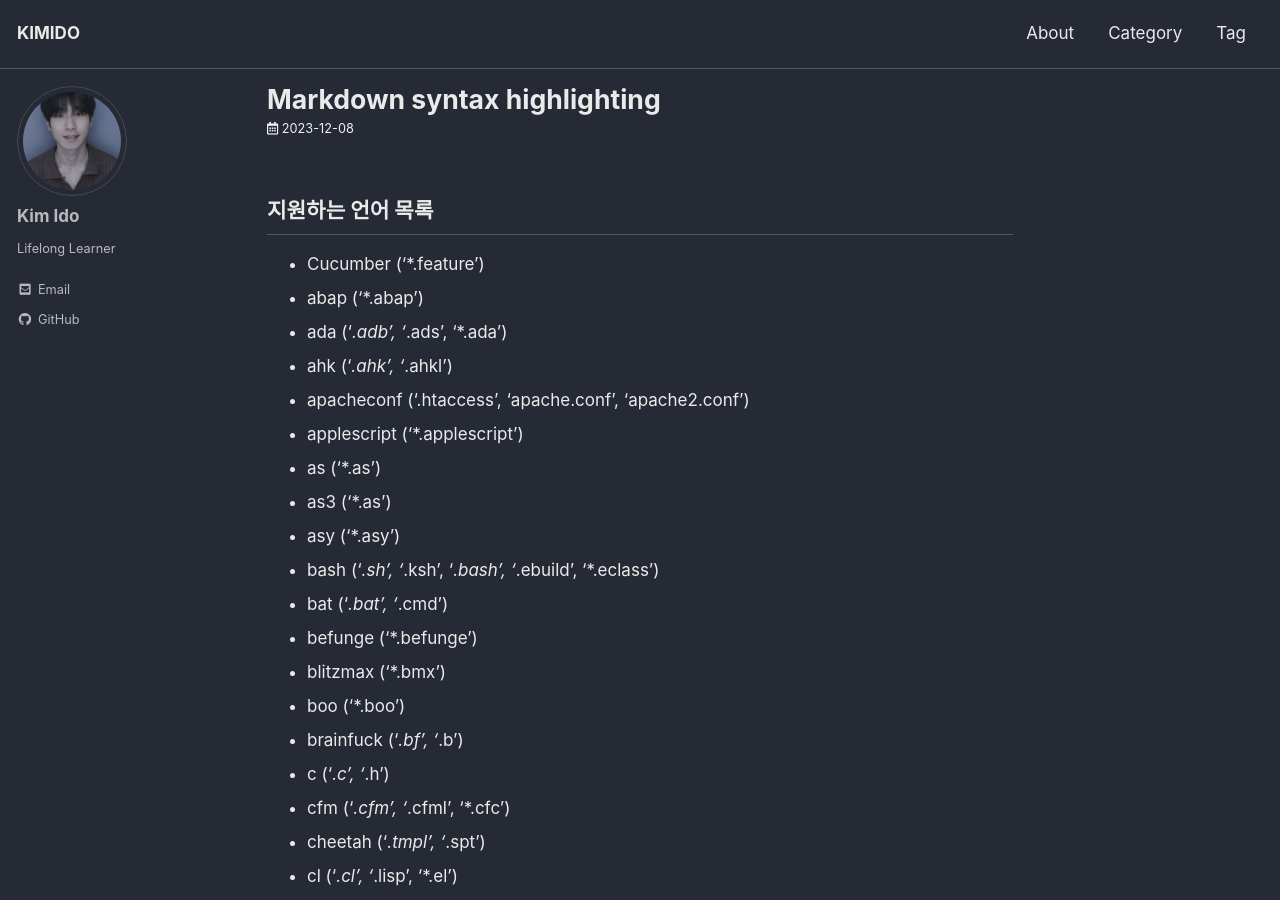
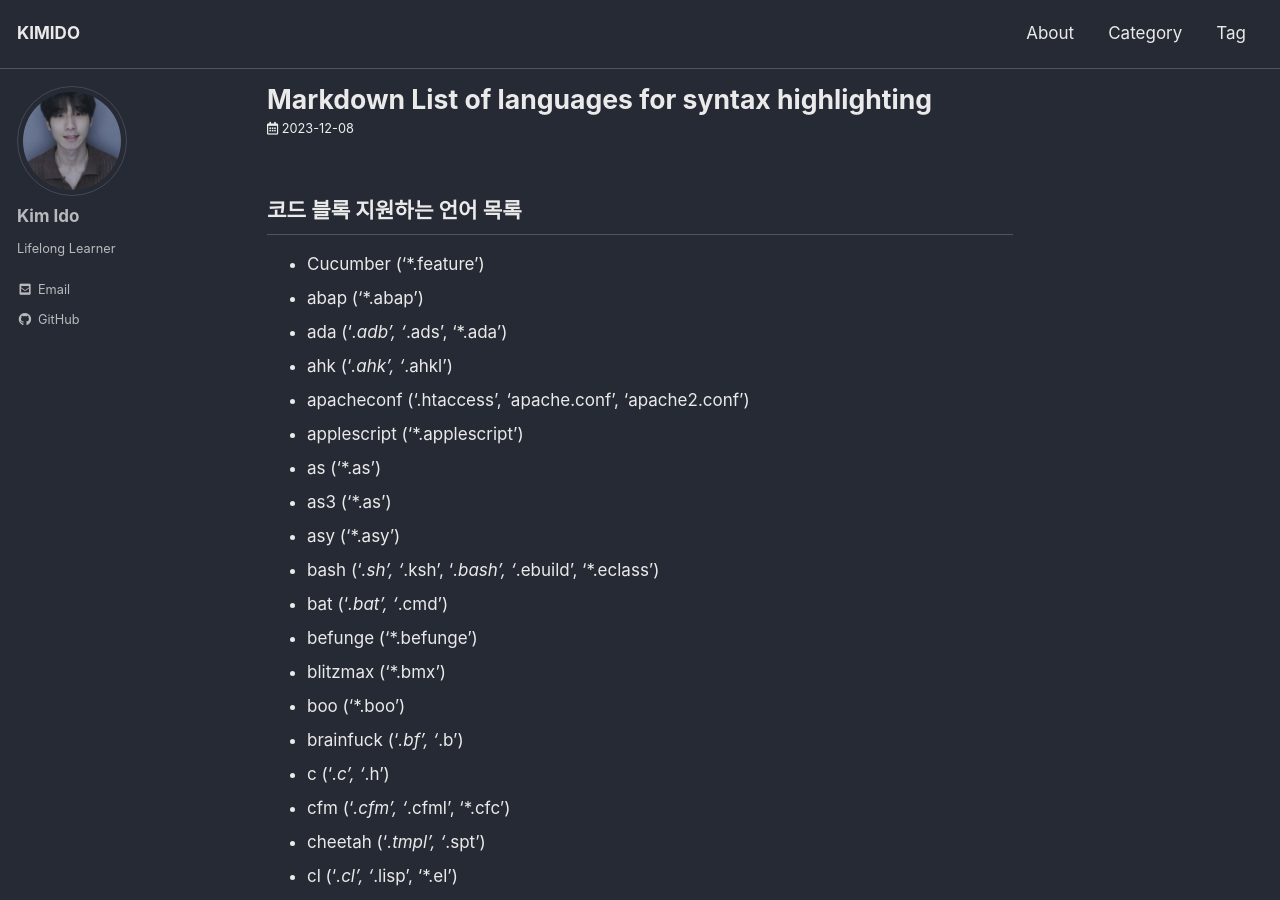
Before and after one commit to xkimido/xkimido.github.io, a Jekyll site: the page built from _posts/Language/2023-12-08-markdown-syntax-highlighting.md, in a window 1280 px wide and 900 px high. Built offline with Jekyll 4.4.1, drawn with Linux system fonts in a browser that asks for light colours; cached includes are drawn as plain includes; comment, search, counter and statistics services are not loaded.

Commit message:
Update path

```diff
--- a/_posts/Blog/2023-12-08-markdown-syntax-highlighting.md
+++ b/_posts/Language/2023-12-08-markdown-syntax-highlighting.md
@@ -1,13 +1,13 @@
 ---
-title: "Markdown syntax highlighting"
+title: "Markdown List of languages for syntax highlighting"
 last_modified_at: 2023-12-08
 categories:
-  - Blog
+  - Language
 tags:
   - markdown
 ---
 
-## 지원하는 언어 목록
+## 코드 블록 지원하는 언어 목록
 
 - Cucumber ('*.feature')
 - abap ('*.abap')
```
Also changed, not shown: _posts/Blockchain/2023-12-14-what-is-blockchain.md (added, +12 -0 lines), _posts/Language/2023-12-07-php-intro.md (renamed from _posts/TIL/2023-12-07-php-intro.md, +2 -1 lines), _posts/Language/2023-12-08-php-syntax.md (renamed from _posts/TIL/2023-12-08-php-syntax.md, +2 -1 lines), _posts/Language/2023-12-09-php-superglobals.md (renamed from _posts/TIL/2023-12-09-php-superglobals.md, +2 -1 lines), _posts/Versus/2023-12-05-maven-vs-gradle.md (renamed from _posts/TIL/2023-12-05-maven-vs-gradle.md, +2 -2 lines).
